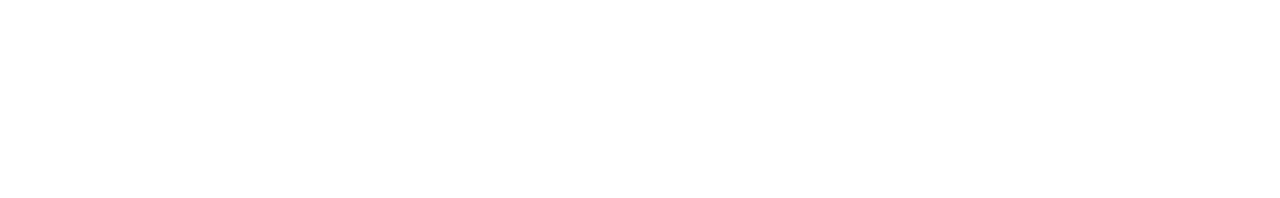
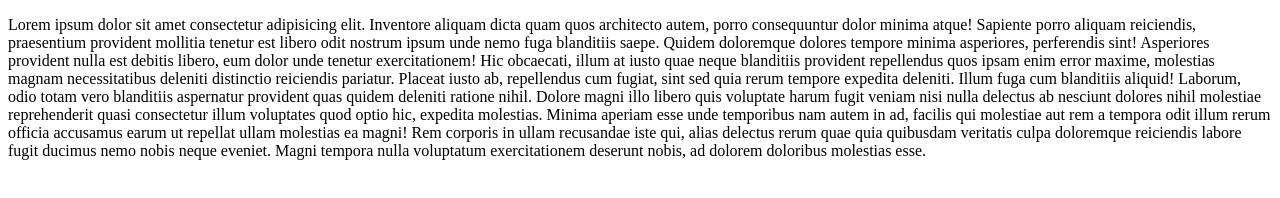
Before and after one commit to dekpo/MobileFirst, a plain HTML site: page helloGitWorld.html in a window 1280 px wide. Drawn offline with Linux system fonts and the light colour scheme.

Commit message:
Added a parag

```diff
--- a/helloGitWorld.html
+++ b/helloGitWorld.html
@@ -6,6 +6,6 @@
     <title>Document</title>
 </head>
 <body>
-
+    <p>Lorem ipsum dolor sit amet consectetur adipisicing elit. Inventore aliquam dicta quam quos architecto autem, porro consequuntur dolor minima atque! Sapiente porro aliquam reiciendis, praesentium provident mollitia tenetur est libero odit nostrum ipsum unde nemo fuga blanditiis saepe. Quidem doloremque dolores tempore minima asperiores, perferendis sint! Asperiores provident nulla est debitis libero, eum dolor unde tenetur exercitationem! Hic obcaecati, illum at iusto quae neque blanditiis provident repellendus quos ipsam enim error maxime, molestias magnam necessitatibus deleniti distinctio reiciendis pariatur. Placeat iusto ab, repellendus cum fugiat, sint sed quia rerum tempore expedita deleniti. Illum fuga cum blanditiis aliquid! Laborum, odio totam vero blanditiis aspernatur provident quas quidem deleniti ratione nihil. Dolore magni illo libero quis voluptate harum fugit veniam nisi nulla delectus ab nesciunt dolores nihil molestiae reprehenderit quasi consectetur illum voluptates quod optio hic, expedita molestias. Minima aperiam esse unde temporibus nam autem in ad, facilis qui molestiae aut rem a tempora odit illum rerum officia accusamus earum ut repellat ullam molestias ea magni! Rem corporis in ullam recusandae iste qui, alias delectus rerum quae quia quibusdam veritatis culpa doloremque reiciendis labore fugit ducimus nemo nobis neque eveniet. Magni tempora nulla voluptatum exercitationem deserunt nobis, ad dolorem doloribus molestias esse.</p>
 </body>
 </html>
```
